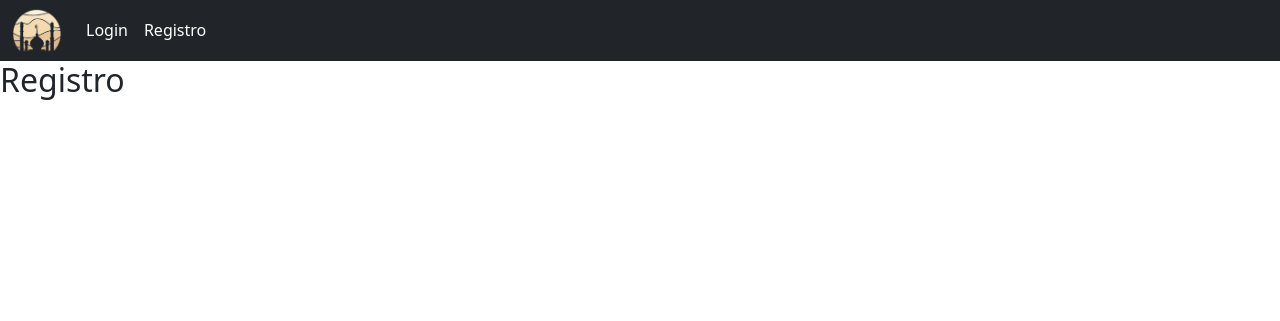
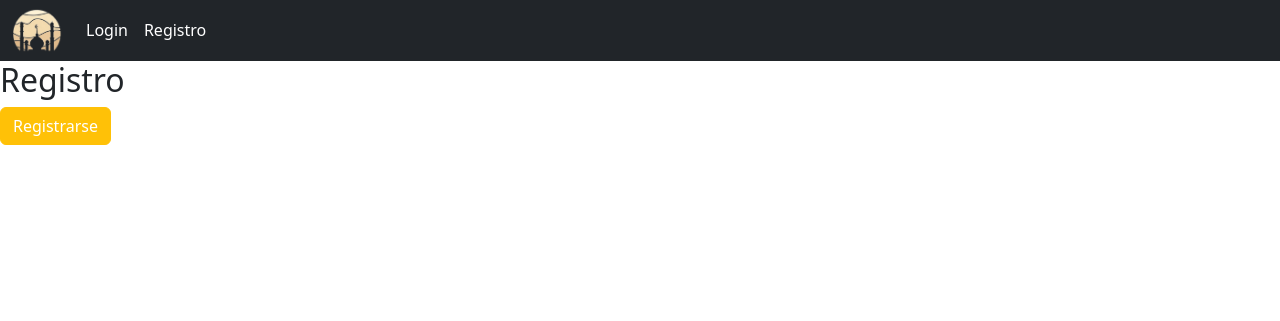
Before and after one commit to Rojasdsa/BankOfAnreli, a PHP site: page /signup.php in a window 1280 px wide. Shown: the top 321 px of the page. Run offline with PHP 8.4, Linux system fonts and the light colour scheme.

Commit message:
flujo de movimiento en web

```diff
--- a/views/login.php
+++ b/views/login.php
@@ -1,4 +1,3 @@
-
 <?php include_once("../includes/header_esp.php"); ?>
 
 <main>
@@ -7,4 +6,8 @@
   <!-- Aquí irá tu formulario de inicio de sesión y lógica de PHP -->
 </main>
 
+<button type="button" class="btn btn-warning">
+  <a href="welcome.php" class="text-decoration-none text-white">Acceder</a>
+</button>
+
 <?php include_once("../includes/footer.php"); ?>
--- a/views/signup.php
+++ b/views/signup.php
@@ -8,3 +8,7 @@
 </main>
 
 <?php include_once("../includes/footer.php"); ?>
+
+<button type="button" class="btn btn-warning">
+  <a href="login.php" class="text-decoration-none text-white">Registrarse</a>
+</button>
```
